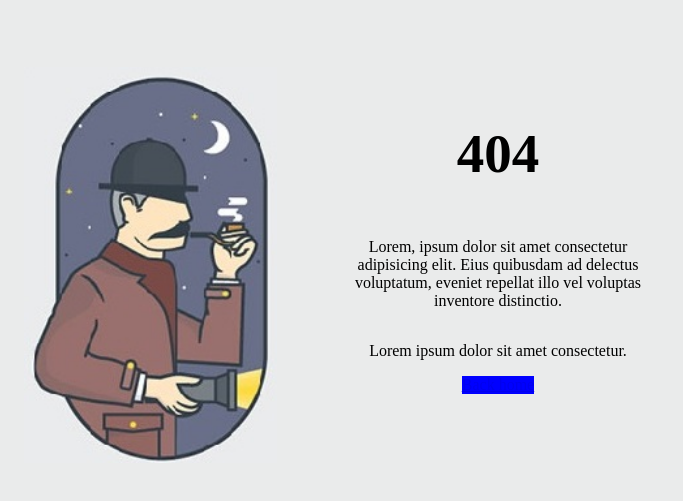
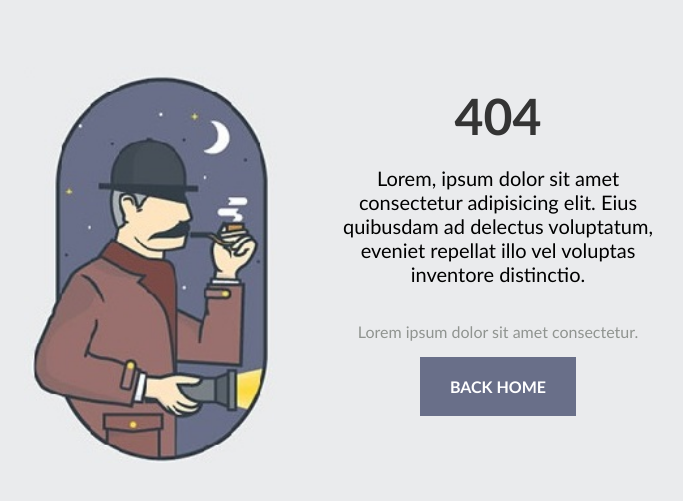
Before and after one commit to Agneta-Pet/2-serlokas, a plain HTML site: page index.html in a window 1280 px wide. Shown: the part 131-632 px from the top of the page, without its empty margins (300-983 px from the left). Drawn offline with Linux system fonts and the light colour scheme.

Commit message:
Serlokas-04-22

```diff
--- a/index.html
+++ b/index.html
@@ -8,14 +8,14 @@
     <title>Serlokas</title>
 </head>
 
-<body style="background-color: hsl(220, 1%, 92%);">
+<body style="background-color: #EAEBED;font-family: 'Gill Sans', 'Gill Sans MT', Calibri, 'Trebuchet MS', sans-serif;">
     <main style="display: inline-block;  width: 50%; margin-top: 10%; margin-left: 25%; ">
         <img style="display: inline-block; width: 40%; float: left; margin-top: 10%;" src="serlokas.jpg" alt="Serlokas su pypke iesko nusikaltelio menesienoje">
         <div style="display: inline-block; width: 50%; float: left; margin-left: 10%; margin-top: 13%; text-align: center;">
-            <h1 style="display: inline-block; width: 100%; text-align: centre; font-size: 55px; ">404</h1>
-            <p style="display: inline-block; width: 100%; text-align: centre;">Lorem, ipsum dolor sit amet consectetur adipisicing elit. Eius quibusdam ad delectus voluptatum, eveniet repellat illo vel voluptas inventore distinctio.</p>
-            <p style="display: inline-block; width: 100%; text-align: centre;">Lorem ipsum dolor sit amet consectetur.</p>
-            <a style="display: inline-block; background-color: blue; " href="#">Back home</a>
+            <h1 style="display: inline-block; width: 100%; text-align: centre; font-size: 50px; margin: 0; color: #343434; ">404</h1>
+            <p style="display: inline-block; width: 100%; text-align: centre; font-size: 20px;">Lorem, ipsum dolor sit amet consectetur adipisicing elit. Eius quibusdam ad delectus voluptatum, eveniet repellat illo vel voluptas inventore distinctio.</p>
+            <p style="display: inline-block; width: 100%; text-align: centre; color: #909490;">Lorem ipsum dolor sit amet consectetur.</p>
+            <a style="display: inline-block; background-color: #696F89; color: white; padding: 20px; padding-left:30px; padding-right: 30px; text-decoration: none; text-transform: uppercase; font-weight: bold;" href="#">Back home</a>
         </div>
     </main>
 </body>
```
Also changed, not shown: 1 other file.
